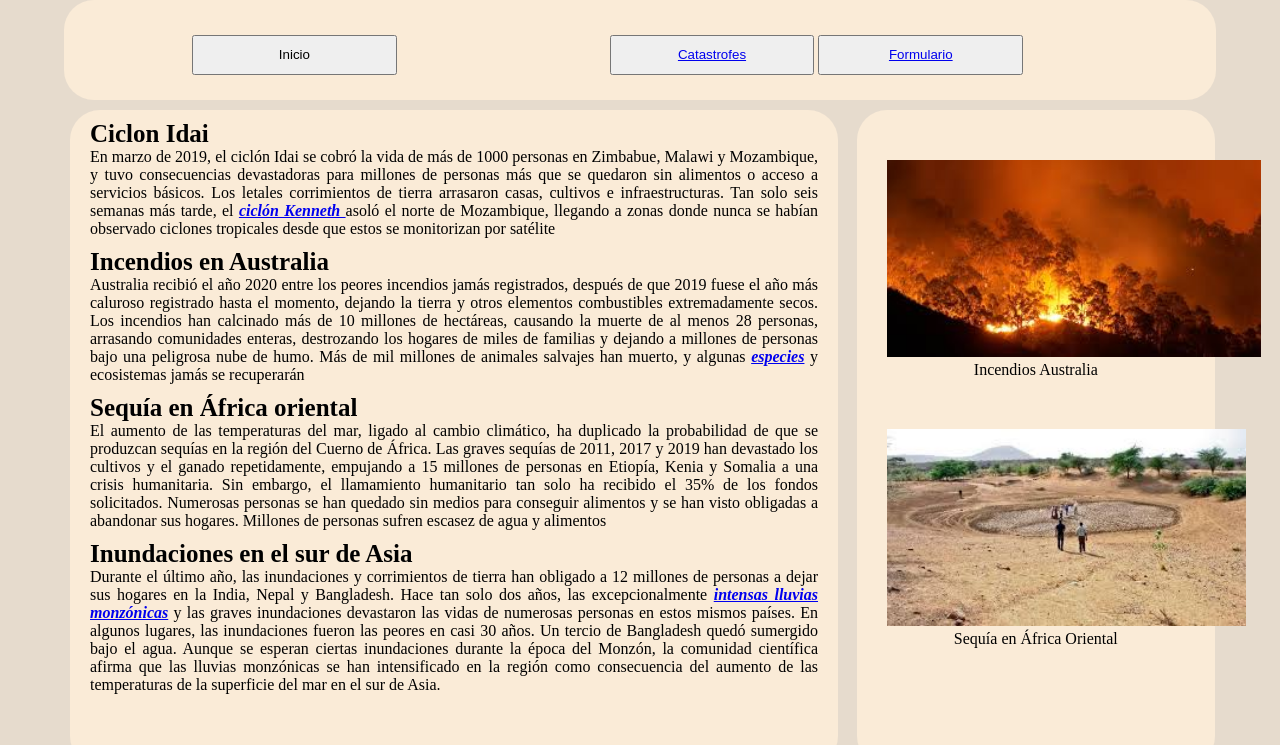
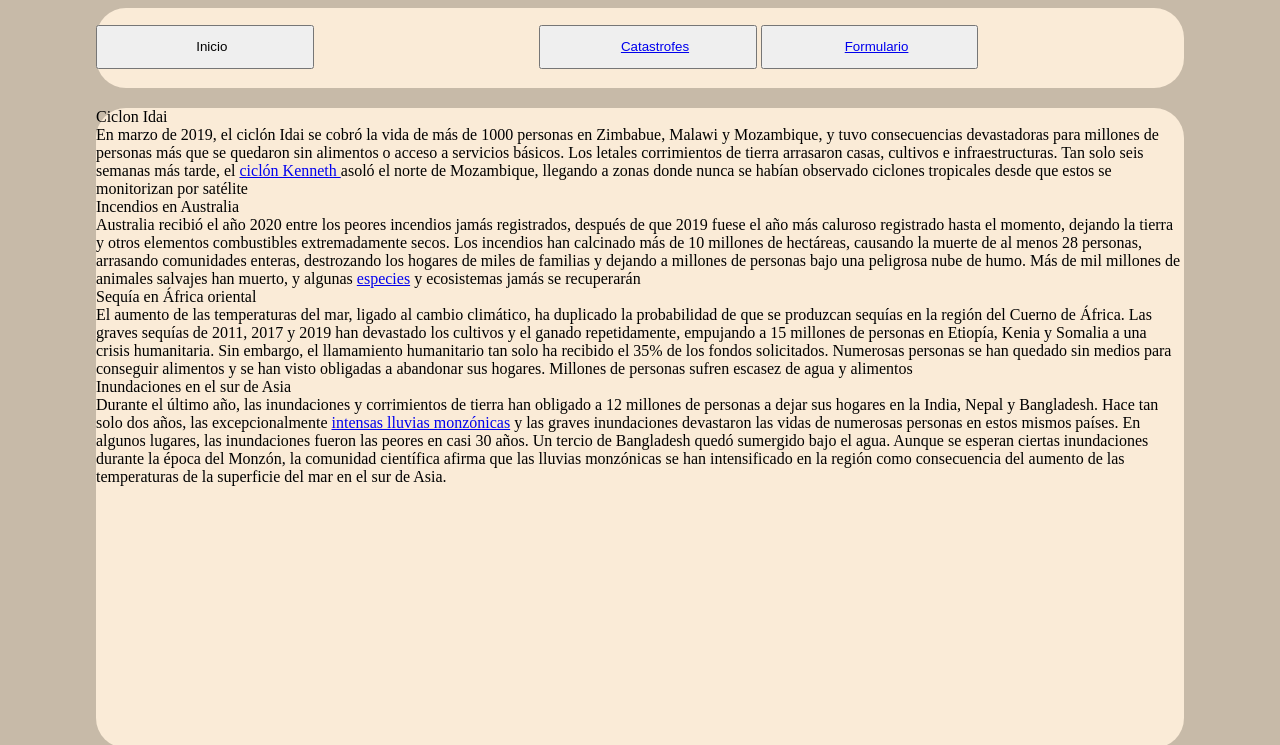
Before and after one commit to pcaldito/Cambio-Climatico, a plain HTML site: page index.html in a window 1280 px wide. Shown: the top 745 px of the page. Drawn offline with Linux system fonts and the light colour scheme.

Commit message:
Update css.css

```diff
--- a/css/css.css
+++ b/css/css.css
@@ -1,77 +1,34 @@
 body{
-    background-color: rgb(230, 219, 205);
-    margin:0 auto; /* para centrar la pagina en cualquier navegador y resolución */
+    background-color:rgb(199, 186, 168);
 }
-nav {
+nav{
     background-color: antiquewhite;
-    width:80vw; /* se adapta al ancho de la ventana */
-    height:10vh; /* se adapta al alto de la ventana */
+    width:85vw;
+    height:10vh;
     margin:0 auto;
-    padding-top:20px; /* deja espacio encima de los botones */
-    padding-left:10%;
-    border-radius:30px; /* redondea los bordes del nav */
+    border-radius:30px;
 }
 nav button{
-    width:20%; /* ancho de los botones */
-    height:50%; /* alto de los botones */
+    width:20%;
+    height:55%;
+    margin:0 auto;
+    padding-left:20px;
 }
-#oculto{ /* oculta un boton para dejar espacio entre el inicio y el boton de catastrofes */
-    background-color: antiquewhite;  /* lo dejo del mismo color que el fondo para que no se vea */
-    border:0;
+#oculto{
+    background-color: antiquewhite;
+    border:none;
 }
 main{
-    float:left;
-    width:90vw; /* que coja el 90% del ancho de la ventana */
-    height: 85vh;
-    margin-top:10px; /* dejar margen arriba */
-    margin-left:70px;
+    width:85vw;
+    height:80vh;
     background-color: antiquewhite;
-    border-radius:30px;
-}
-#index{
-    float:left;
-    width:60vw;
-    height: 82vh;
-    margin-top:10px;
-    margin-left:70px;
-    background-color: antiquewhite;
+    margin:0 auto;
+    margin-top:20px;
     border-radius:30px;
 }
 main h3{
-    padding-left: 20px;
-}
-main section{
-    font-weight:bolder; /* para poner negrita en los titulos */
-    font-size:25px;
-    padding-top:10px;
-    padding-left:20px;
-}
-main article{
-    font-size:16px;
-    padding-left:20px;
-    text-align:justify; /* justificar el texto */
-    padding-right:20px;
-}
-aside{
-    float:right;
-    width:28vw;
-    height:82vh;
-    margin-top:10px;
-    margin-right:65px;
-    background-color: antiquewhite;
-    border-radius:30px;
-}
-aside img{
-    height:30%;
-    padding-top: 50px;
-    padding-left:30px;
-}
-aside figcaption{
-    text-align: center; /* centrar el texto justo debajo de las imagenes */
-}
-#desastres{
-    font-weight:bolder;
-    font-style: italic;
+    text-align:center;
+    padding-top:30px;
 }
 #lista{
     width:80%;
@@ -90,20 +47,12 @@ main table th{
     border:2px solid black;
     padding:10px;
 }
-main table th:nth-of-type(odd){ /* los pares de un color */
-    background-color:black;
-    color:white;
-}
-main table th:nth-of-type(even){ /* los impares de otro color */
-    background-color: white;
-    color:black;
-}
 main table td{
     border:2px solid black;
     padding:10px;
 }
 form{
-    width:90vw;
+    width:80%;
     height:35%;
     margin:0 auto;
     text-align:center;
```
